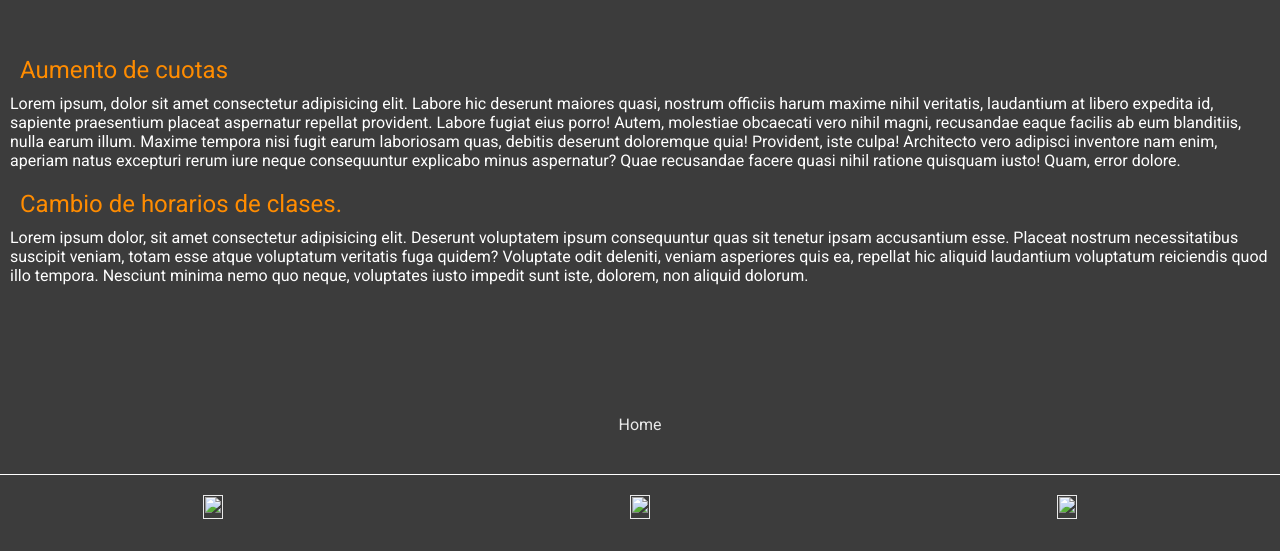
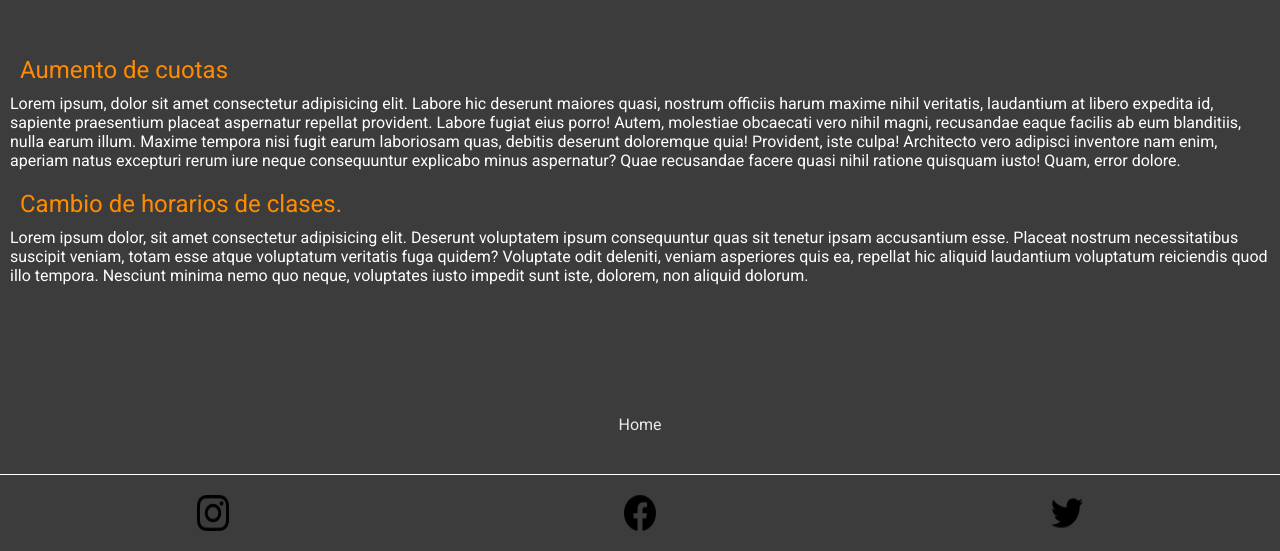
Before and after one commit to Alpatuta/Proyecto-Final, a website: page Pages/novedades.html in a window 1280 px wide. Shown: the part 638-1189 px from the top of the page. Drawn offline with Linux system fonts and the light colour scheme; files that its build step writes are made by us from their sources.

Commit message:
Probando espero que por ultima vez

```diff
--- a/Pages/novedades.html
+++ b/Pages/novedades.html
@@ -4,7 +4,7 @@
     <meta charset="UTF-8">
     <meta name="viewport" content="width=device-width, initial-scale=1.0">
     <!-- CSS -->
-    <link rel="stylesheet" href="./Css/backup.css">
+    <link rel="stylesheet" href="../Css/backup.css">
 
     <title>Novedades</title>
 </head>
@@ -39,9 +39,9 @@
     <!-- Inicio de footer -->
     <footer>
         <nav class="footer-links">
-            <div><a href=""><img src="./Images/instagram.png" alt=""></a></div>
-            <div><a href=""><img src="./Images/facebook.png" alt=""></a></div>
-            <div><a href=""><img src="./Images/twitter.png" alt=""></a></div>
+            <div><a href=""><img src="../Images/instagram.png" alt=""></a></div>
+            <div><a href=""><img src="../Images/facebook.png" alt=""></a></div>
+            <div><a href=""><img src="../Images/twitter.png" alt=""></a></div>
         </nav>
     </footer>
     <!-- Fin de footer -->
```
Also changed, not shown: Pages/contacto.html (+3 -3 lines), Pages/iniciar-sesion.html (+4 -4 lines), Pages/locales.html (+1 -1 lines), index.html (+1 -1 lines).
